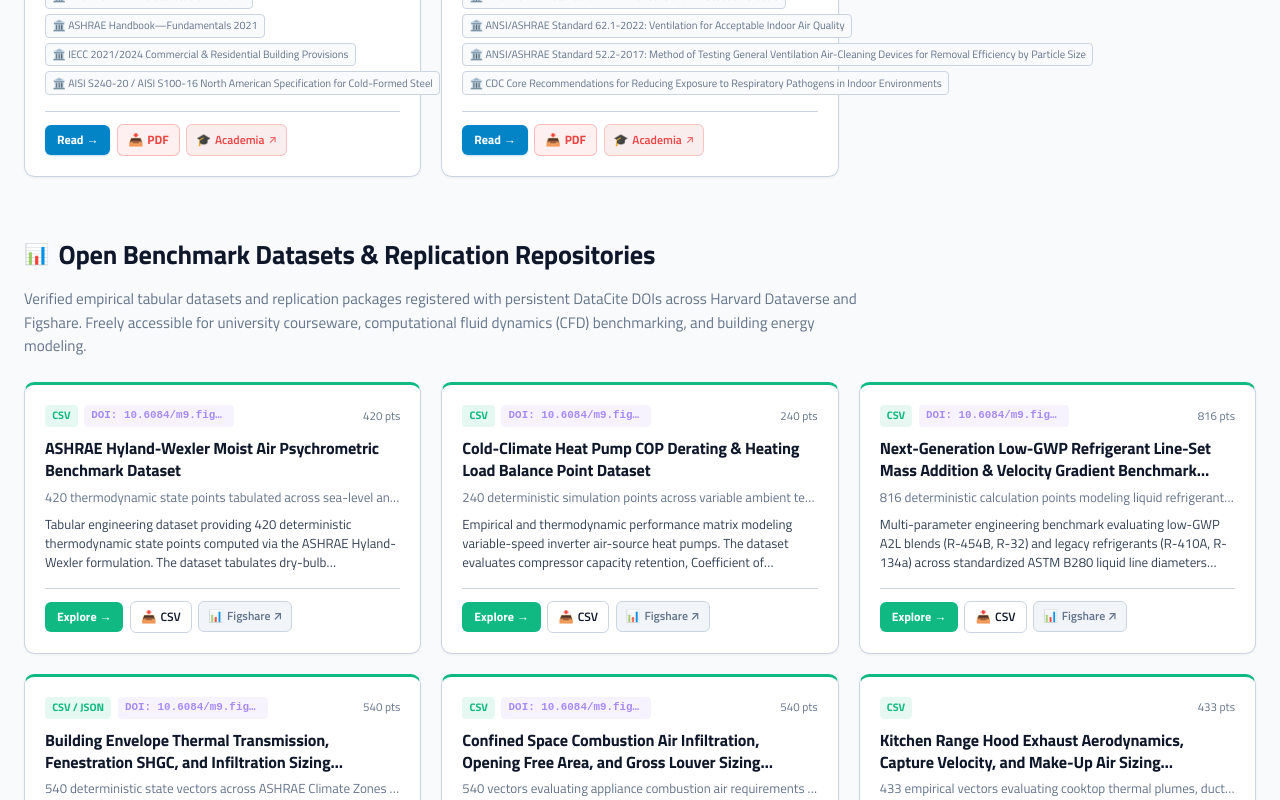
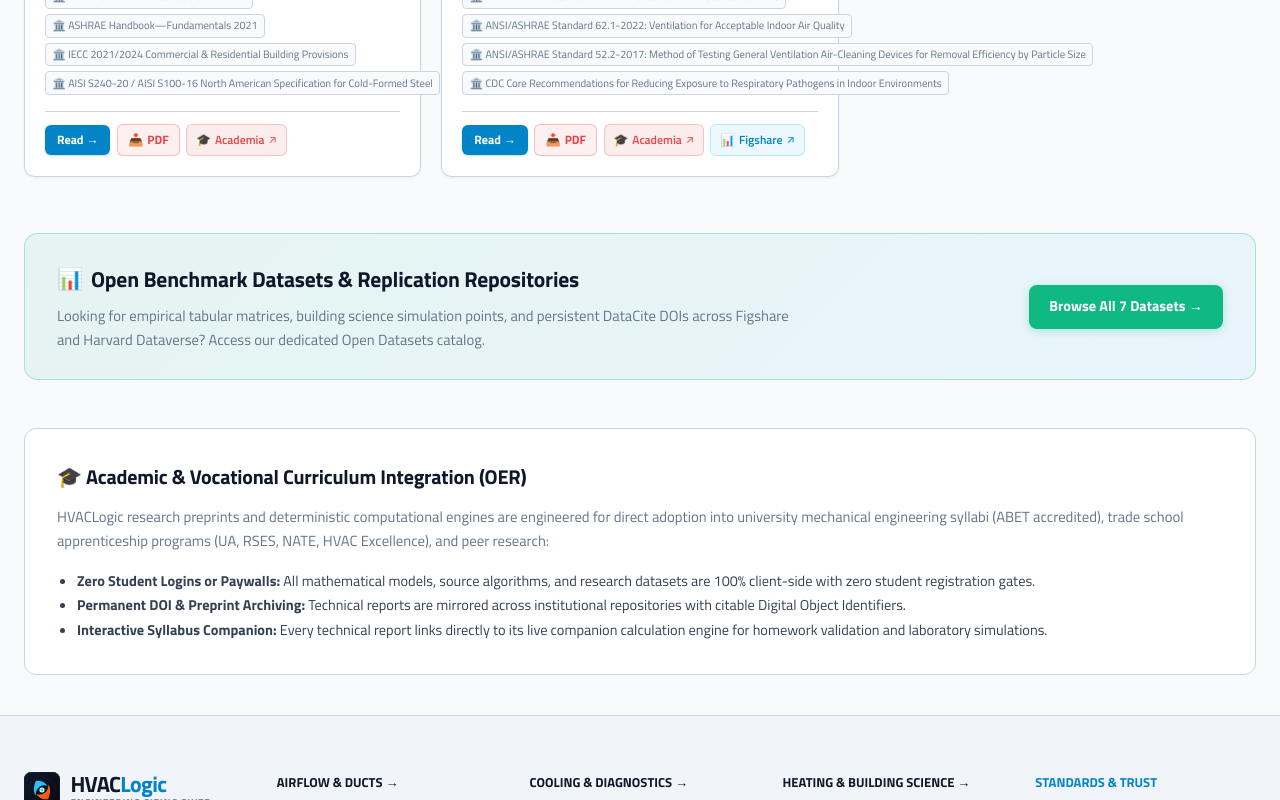
Before and after one commit to miadsaadidi/hvaclogic, a Next.js app: page /research in a window 1280 px wide. Shown: the part 1760-2560 px from the top of the page. Built offline with nearby package versions, Linux system fonts and the light colour scheme; no server answers.

Commit message:
feat(seo): streamline research hub, attach Figshare DOI 10.6084/m9.figshare.33977425, and update distribution registries

```diff
--- a/src/app/research/page.tsx
+++ b/src/app/research/page.tsx
@@ -3,7 +3,6 @@ import type { Metadata } from "next";
 import Link from "next/link";
 import { siteConfig } from "@/lib/site-config";
 import { RESEARCH_PAPERS } from "@/lib/data/research-papers";
-import { BENCHMARK_DATASETS } from "@/lib/data/datasets";
 
 export const metadata: Metadata = {
   title: "Research & Technical Whitepapers",
@@ -369,209 +368,51 @@ export default function ResearchHubPage() {
         ))}
       </section>
 
-      {/* Open Benchmark Datasets & Replication Repositories */}
-      <section style={{ marginBottom: "3.5rem" }}>
-        <div style={{ display: "flex", alignItems: "center", gap: "0.6rem", marginBottom: "0.75rem" }}>
-          <span style={{ fontSize: "1.25rem" }}>📊</span>
-          <h2 style={{ fontSize: "1.65rem", fontWeight: 800, color: "var(--ink)", letterSpacing: "-0.01em", margin: 0 }}>
+      {/* Open Benchmark Datasets Directory Cross-Link Banner */}
+      <section
+        style={{
+          marginBottom: "3rem",
+          background: "linear-gradient(135deg, rgba(16, 185, 129, 0.08) 0%, rgba(56, 189, 248, 0.08) 100%)",
+          border: "1px solid rgba(16, 185, 129, 0.3)",
+          borderRadius: "0.85rem",
+          padding: "1.75rem 2rem",
+          display: "flex",
+          flexWrap: "wrap",
+          alignItems: "center",
+          justifyContent: "space-between",
+          gap: "1.5rem",
+        }}
+      >
+        <div style={{ maxWidth: "750px" }}>
+          <div style={{ display: "flex", alignItems: "center", gap: "0.5rem", marginBottom: "0.5rem" }}>
+            <span style={{ fontSize: "1.3rem" }}>📊</span>
+            <h2 style={{ fontSize: "1.35rem", fontWeight: 800, color: "var(--ink)", margin: 0 }}>
               Open Benchmark Datasets &amp; Replication Repositories
             </h2>
           </div>
-        <p style={{ fontSize: "0.95rem", color: "var(--text-muted)", maxWidth: "850px", lineHeight: 1.55, marginBottom: "1.5rem" }}>
-          Verified empirical tabular datasets and replication packages registered with persistent DataCite DOIs across Harvard Dataverse and Figshare. Freely accessible for university courseware, computational fluid dynamics (CFD) benchmarking, and building energy modeling.
-        </p>
-
-        <div
-          style={{
-            display: "grid",
-            gridTemplateColumns: "repeat(auto-fill, minmax(min(100%, 350px), 1fr))",
-            gap: "1.25rem",
-          }}
-        >
-          {BENCHMARK_DATASETS.map((ds) => (
-            <div
-              key={ds.slug}
-              style={{
-                background: "var(--surface)",
-                border: "1px solid var(--border-color)",
-                borderTop: "3px solid #10b981",
-                borderRadius: "0.65rem",
-                padding: "1.25rem 1.25rem",
-                boxShadow: "var(--shadow-sm)",
-                display: "flex",
-                flexDirection: "column",
-                justifyContent: "space-between",
-              }}
-            >
-              <div>
-                <div style={{ display: "flex", flexWrap: "wrap", alignItems: "center", gap: "0.4rem", marginBottom: "0.65rem" }}>
-                  <span
-                    style={{
-                      background: "rgba(16, 185, 129, 0.1)",
-                      color: "#10b981",
-                      fontSize: "0.68rem",
-                      fontWeight: 700,
-                      padding: "0.15rem 0.45rem",
-                      borderRadius: "4px",
-                      textTransform: "uppercase",
-                    }}
-                  >
-                    {ds.format}
-                  </span>
-                  {ds.primaryDoi && (
-                    <span
-                      style={{
-                        background: "rgba(167, 139, 250, 0.1)",
-                        color: "#a78bfa",
-                        fontSize: "0.68rem",
-                        fontWeight: 600,
-                        padding: "0.15rem 0.45rem",
-                        borderRadius: "4px",
-                        fontFamily: "var(--font-mono, monospace)",
-                        overflow: "hidden",
-                        textOverflow: "ellipsis",
-                        whiteSpace: "nowrap",
-                        maxWidth: "150px",
-                      }}
-                      title={`DOI: ${ds.primaryDoi}`}
-                    >
-                      DOI: {ds.primaryDoi}
-                    </span>
-                  )}
-                  <span style={{ fontSize: "0.72rem", color: "var(--text-muted)", marginLeft: "auto" }}>
-                    {ds.recordCount} pts
-                  </span>
-                </div>
-
-                <h3
-                  style={{
-                    fontSize: "1.02rem",
-                    fontWeight: 700,
-                    color: "var(--ink)",
-                    marginBottom: "0.4rem",
-                    lineHeight: 1.35,
-                    minHeight: "2.7rem",
-                    display: "-webkit-box",
-                    WebkitLineClamp: 2,
-                    WebkitBoxOrient: "vertical",
-                    overflow: "hidden",
-                  }}
-                  title={ds.title}
-                >
-                  <Link
-                    href={`/datasets/${ds.slug}`}
-                    style={{ color: "var(--ink)", textDecoration: "none" }}
-                  >
-                    {ds.title}
-                  </Link>
-                </h3>
-                <p
-                  style={{
-                    fontSize: "0.82rem",
-                    color: "var(--text-muted)",
-                    lineHeight: 1.45,
-                    marginBottom: "0.5rem",
-                    whiteSpace: "nowrap",
-                    overflow: "hidden",
-                    textOverflow: "ellipsis",
-                  }}
-                >
-                  {ds.subtitle}
-                </p>
-                <p
-                  style={{
-                    fontSize: "0.82rem",
-                    color: "var(--ink-secondary)",
-                    lineHeight: 1.45,
-                    marginBottom: "1rem",
-                    display: "-webkit-box",
-                    WebkitLineClamp: 3,
-                    WebkitBoxOrient: "vertical",
-                    overflow: "hidden",
-                    minHeight: "3.55rem",
-                  }}
-                >
-                  {ds.description}
+          <p style={{ fontSize: "0.92rem", color: "var(--text-muted)", lineHeight: 1.6, margin: 0 }}>
+            Looking for empirical tabular matrices, building science simulation points, and persistent DataCite DOIs across Figshare and Harvard Dataverse? Access our dedicated Open Datasets catalog.
           </p>
         </div>
-
-              <div
-                style={{
-                  display: "flex",
-                  flexWrap: "wrap",
-                  alignItems: "center",
-                  gap: "0.4rem",
-                  paddingTop: "0.75rem",
-                  borderTop: "1px solid var(--border-color)",
-                }}
-              >
+        <div>
           <Link
-                  href={`/datasets/${ds.slug}`}
+            href="/datasets"
             style={{
               display: "inline-flex",
               alignItems: "center",
-                    gap: "0.25rem",
+              gap: "0.5rem",
               background: "#10b981",
               color: "#ffffff",
               fontWeight: 700,
-                    fontSize: "0.76rem",
-                    padding: "0.32rem 0.75rem",
-                    borderRadius: "0.375rem",
+              fontSize: "0.9rem",
+              padding: "0.65rem 1.25rem",
+              borderRadius: "0.5rem",
               textDecoration: "none",
+              boxShadow: "0 2px 8px rgba(16, 185, 129, 0.25)",
             }}
           >
-                  <span>Explore →</span>
+            <span>Browse All 7 Datasets →</span>
           </Link>
-
-                <a
-                  href={`/datasets/${ds.filename}`}
-                  download
-                  style={{
-                    display: "inline-flex",
-                    alignItems: "center",
-                    gap: "0.25rem",
-                    background: "transparent",
-                    color: "var(--ink)",
-                    border: "1px solid var(--border-color)",
-                    fontWeight: 600,
-                    fontSize: "0.76rem",
-                    padding: "0.32rem 0.65rem",
-                    borderRadius: "0.375rem",
-                    textDecoration: "none",
-                  }}
-                >
-                  <span>📥</span>
-                  <span>CSV</span>
-                </a>
-
-                {ds.repositories.map((repo) => (
-                  <a
-                    key={repo.url}
-                    href={repo.url}
-                    target="_blank"
-                    rel="noopener noreferrer"
-                    style={{
-                      display: "inline-flex",
-                      alignItems: "center",
-                      gap: "0.25rem",
-                      background: "var(--bg-secondary)",
-                      color: "var(--text-muted)",
-                      border: "1px solid var(--border-color)",
-                      fontWeight: 600,
-                      fontSize: "0.74rem",
-                      padding: "0.32rem 0.55rem",
-                      borderRadius: "0.375rem",
-                      textDecoration: "none",
-                    }}
-                    title={`View on ${repo.name}`}
-                  >
-                    <span>{repo.platform === "figshare" ? "📊" : "🤗"}</span>
-                    <span>{repo.platform === "figshare" ? "Figshare" : "Hugging Face"} ↗</span>
-                  </a>
-                ))}
-              </div>
-            </div>
-          ))}
         </div>
       </section>
 
--- a/src/lib/data/research-papers.ts
+++ b/src/lib/data/research-papers.ts
@@ -937,6 +937,12 @@ export const RESEARCH_PAPERS: ResearchPaper[] = [
         label: "HVACLogic Series on Academia.edu",
         url: "https://www.academia.edu/172310808/Deterministic_Building_Science_and_Thermodynamic_Modeling_Framework_for_Real_Time_Field_Diagnostics_Air_Distribution_and_Decarbonization_Sizing",
         badge: "DA 93"
+      },
+      {
+        platform: "figshare",
+        label: "Figshare Benchmark Dataset",
+        url: "https://doi.org/10.6084/m9.figshare.33977425",
+        badge: "DOI 10.6084/m9.figshare.33977425"
       }
     ],
     companionCalculators: [
@@ -1095,6 +1101,19 @@ export const RESEARCH_DATASETS: ResearchDataset[] = [
     downloadUrl: "/datasets/building_envelope_thermal_transmission_benchmark_dataset_2026.csv",
     publicationDate: "2026-09-13",
     recordCount: 540
+  },
+  {
+    slug: "ashrae-241-clean-airflow-benchmark-dataset",
+    title: "ANSI/ASHRAE Standard 241-2023 Equivalent Clean Airflow (ECA) Benchmark Dataset",
+    subtitle: "178 deterministic infection risk management state vectors across 11 commercial, educational, and healthcare space archetypes.",
+    description: "Multi-parameter pathogen mitigation benchmark evaluating Table 5-1 ECA baseline demand, mechanical filter bioaerosol capture across MERV 8–16/HEPA, in-room air cleaners, and upper-room UV-C irradiation under ANSI/ASHRAE Standard 241-2023.",
+    doi: "10.6084/m9.figshare.33977425",
+    repository: "Figshare",
+    repositoryUrl: "https://figshare.com/articles/dataset/ANSI_ASHRAE_Standard_241-2023_Equivalent_Clean_Airflow_ECA_Benchmark_Dataset/33977425",
+    format: "CSV",
+    downloadUrl: "/datasets/ashrae_241_equivalent_clean_airflow_benchmark_2026.csv",
+    publicationDate: "2026-09-23",
+    recordCount: 178
   }
 ];
 
```
Also changed, not shown: src/lib/data/datasets.ts (+9 -1 lines), SEO/BACKLINK_LOG.csv, public/images/social/merlot-expansion-tank-cover.jpg (added), 1 other file (tests, documents, lock files or other folders). Lines whose indentation alone changed are shown as unchanged.
